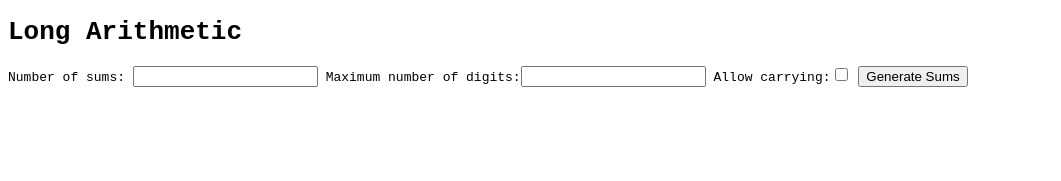
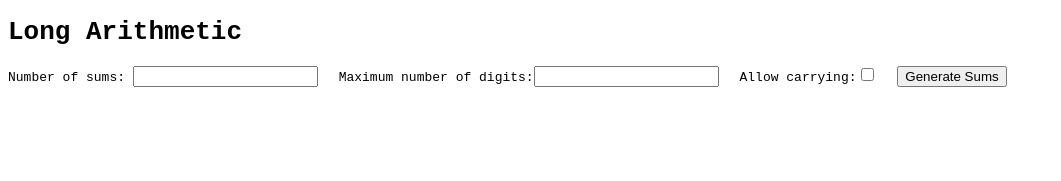
Before and after one commit to DanCorder/LongArithmetic, a website with bundled scripts: page src/html/index.html in a window 1280 px wide. Shown: the whole page, without its empty margins (0-1061 px from the left). Built offline with nearby package versions, Linux system fonts and the light colour scheme; files whose address does not match are found by name.

Commit message:
Tidy up options on page

```diff
--- a/src/html/index.html
+++ b/src/html/index.html
@@ -9,12 +9,12 @@
     <body>
         <h1>Long Arithmetic</h1>
 
-        <div id="options">
-            <label for="number-of-sums">Number of sums: </label><input id="number-of-sums" type="text" data-bind="value: numberOfSums" />
-            <label for="max-digits">Maximum number of digits:</label><input id="max-digits" type="text" data-bind="value: maxDigits" />
-            <label for="allow-carrying">Allow carrying:</label><input id="allow-carrying" type="checkbox" data-bind="checked: allowCarrying" />
-            <button title="Generate Sums" onclick="viewModel.refreshSums();" >Generate Sums</button>
-        </div>
+        <ul id="options">
+            <li><label for="number-of-sums">Number of sums: </label><input id="number-of-sums" type="text" data-bind="value: numberOfSums" /></li>
+            <li><label for="max-digits">Maximum number of digits:</label><input id="max-digits" type="text" data-bind="value: maxDigits" /></li>
+            <li><label for="allow-carrying">Allow carrying:</label><input id="allow-carrying" type="checkbox" data-bind="checked: allowCarrying" /></li>
+            <li><button title="Generate Sums" onclick="viewModel.refreshSums();" >Generate Sums</button></li>
+        </ul>
 
         <div data-bind="foreach: sums" id="sums">
             <div class="sum">
--- a/src/style/longArithmetic.css
+++ b/src/style/longArithmetic.css
@@ -1,6 +1,16 @@
 body
 {
     font-family: monospace;
+}
+
+ul {
+    padding: 0;
+    margin: 0;
+    list-style-type: none;
+}
+
+li {
+    display: inline-block;
 }
 
 @media print {
@@ -10,10 +20,18 @@ body
     }
 }
 
+#options {
+    margin-bottom: 1em;
+}
+
+#options > li {
+    margin-right: 1em;
+}
+
 .sum
 {
     font-size: 30px;
-    padding-bottom: 3em;
+    margin-bottom: 3em;
     margin-right: 2em;
     display: inline-block;
 }
```
